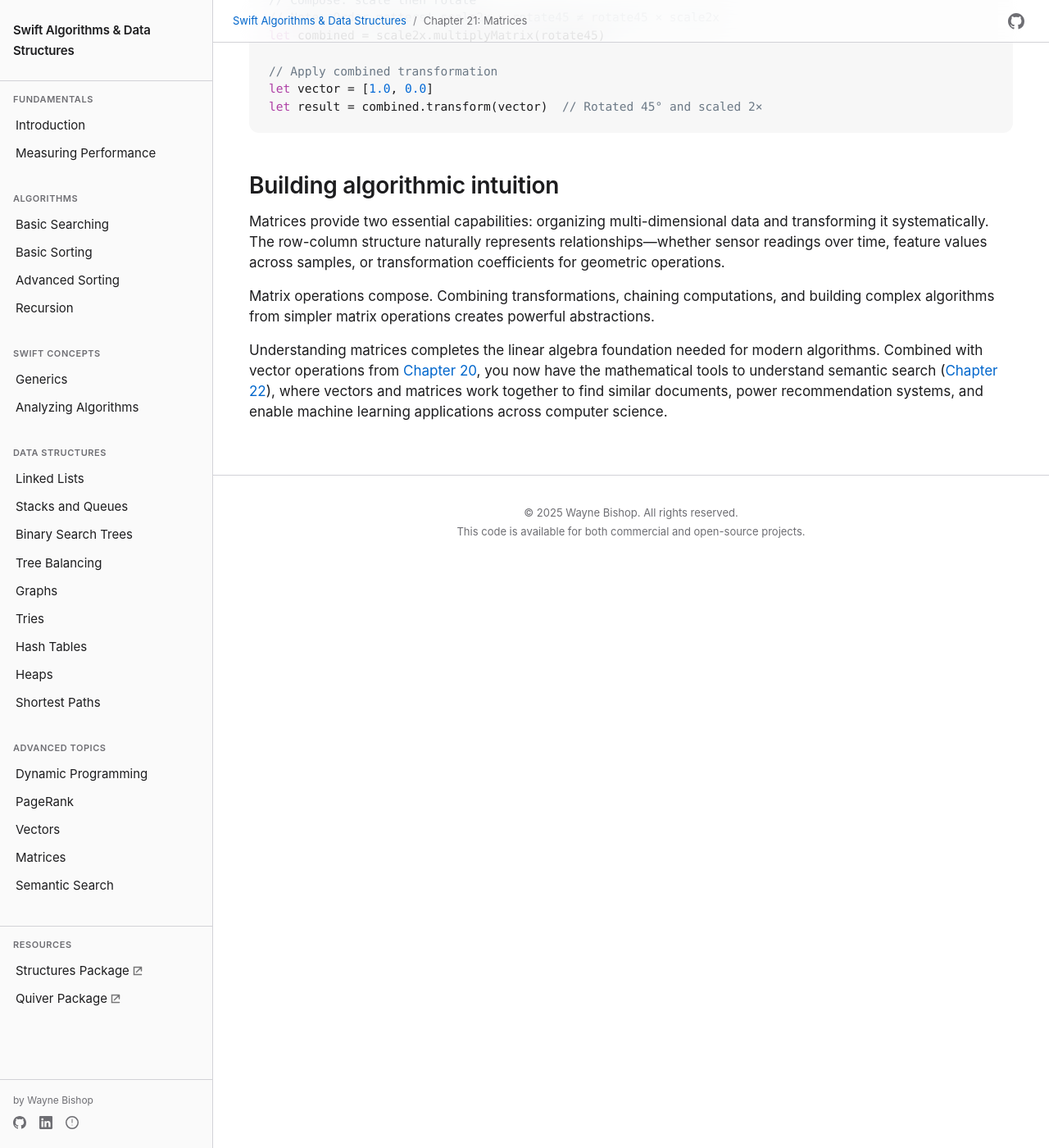
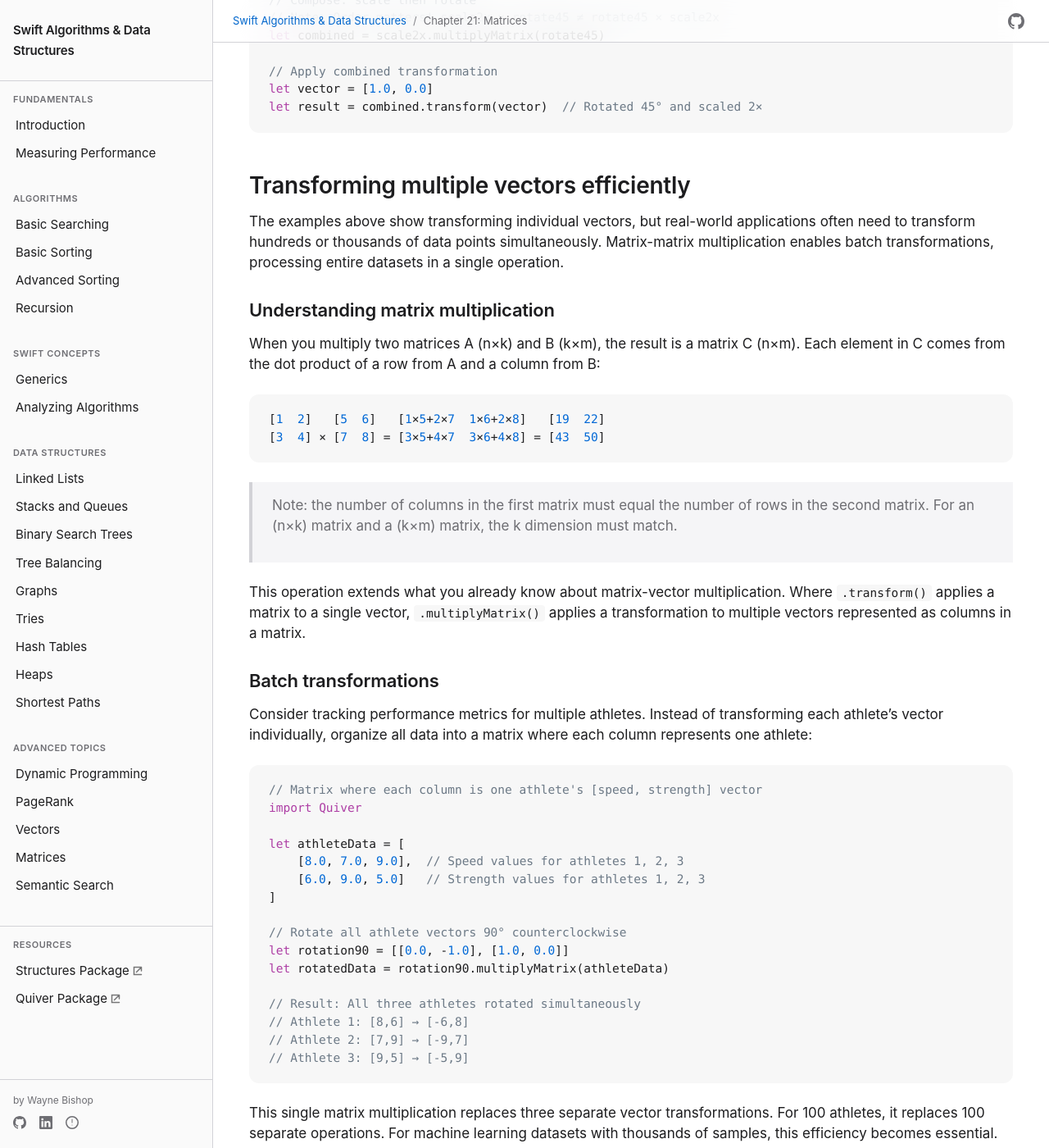
Before and after one commit to waynewbishop/swift-algorithms, a Jekyll site: the page built from 21-matrices.md, in a window 1280 px wide and 1400 px high, scrolled down 8228 px. Shown: the whole window at 82% size. Built offline with Jekyll 4.4.1, drawn with Linux system fonts in a browser that asks for light colours; some of the changed text lies outside the part shown.

Commit message:
Add matrix-matrix multiplication section to Chapter 21
Add new section "Transforming multiple vectors efficiently" showing
how to use .multiplyMatrix() for batch transformations.

Content includes:
- Mathematical explanation of matrix multiplication
- Batch transformation example with athlete performance data
- Performance comparison (loop vs single operation)
- Real-world applications (ML, graphics, image processing)
- Verification of transformation properties

This completes the implementation referenced on line 295 which
previously called .multiplyMatrix() before it existed in Quiver.

Demonstrates scaling from individual vector operations to efficient
batch processing of entire datasets, bridging classical algorithms
to modern data science applications.

🤖 Generated with [Claude Code](https://claude.com/claude-code)

Co-Authored-By: Claude <noreply@anthropic.com>

````diff
--- a/21-matrices.md
+++ b/21-matrices.md
@@ -299,6 +299,93 @@ let vector = [1.0, 0.0]
 let result = combined.transform(vector)  // Rotated 45° and scaled 2×
 ```
 
+## Transforming multiple vectors efficiently
+
+The examples above show transforming individual vectors, but real-world applications often need to transform hundreds or thousands of data points simultaneously. Matrix-matrix multiplication enables batch transformations, processing entire datasets in a single operation.
+
+### Understanding matrix multiplication
+
+When you multiply two matrices A (n×k) and B (k×m), the result is a matrix C (n×m). Each element in C comes from the dot product of a row from A and a column from B:
+
+```
+[1  2]   [5  6]   [1×5+2×7  1×6+2×8]   [19  22]
+[3  4] × [7  8] = [3×5+4×7  3×6+4×8] = [43  50]
+```
+
+> Note: the number of columns in the first matrix must equal the number of rows in the second matrix. For an (n×k) matrix and a (k×m) matrix, the k dimension must match.
+
+This operation extends what you already know about matrix-vector multiplication. Where `.transform()` applies a matrix to a single vector, `.multiplyMatrix()` applies a transformation to multiple vectors represented as columns in a matrix.
+
+### Batch transformations
+
+Consider tracking performance metrics for multiple athletes. Instead of transforming each athlete's vector individually, organize all data into a matrix where each column represents one athlete:
+
+```swift
+// Matrix where each column is one athlete's [speed, strength] vector
+import Quiver
+
+let athleteData = [
+    [8.0, 7.0, 9.0],  // Speed values for athletes 1, 2, 3
+    [6.0, 9.0, 5.0]   // Strength values for athletes 1, 2, 3
+]
+
+// Rotate all athlete vectors 90° counterclockwise
+let rotation90 = [[0.0, -1.0], [1.0, 0.0]]
+let rotatedData = rotation90.multiplyMatrix(athleteData)
+
+// Result: All three athletes rotated simultaneously
+// Athlete 1: [8,6] → [-6,8]
+// Athlete 2: [7,9] → [-9,7]
+// Athlete 3: [9,5] → [-5,9]
+```
+
+This single matrix multiplication replaces three separate vector transformations. For 100 athletes, it replaces 100 separate operations. For machine learning datasets with thousands of samples, this efficiency becomes essential.
+
+### Why this matters
+
+Compare two approaches to rotating 100 athlete performance vectors:
+
+```swift
+// Approach 1: Individual transformations (100 separate operations)
+var rotatedAthletes = [[Double]]()
+for athlete in athletes {
+    let rotated = rotation.transform(athlete)
+    rotatedAthletes.append(rotated)
+}
+
+// Approach 2: Batch transformation (single matrix operation)
+let rotatedAll = rotation.multiplyMatrix(athleteMatrix)
+```
+
+### Verifying transformation properties
+
+Matrix multiplication preserves key properties of transformations. For example, four 90° rotations should return to the identity matrix:
+
+```swift
+// Four 90° rotations = full circle
+import Quiver
+
+let rotate90 = [[0.0, -1.0], [1.0, 0.0]]
+let rotate180 = rotate90.multiplyMatrix(rotate90)
+let rotate270 = rotate180.multiplyMatrix(rotate90)
+let rotate360 = rotate270.multiplyMatrix(rotate90)
+
+// Result: [[1, 0], [0, 1]] - back to identity
+```
+
+Similarly, composing two scaling transformations multiplies their effects:
+
+```swift
+// 2× scaling composed with 3× scaling = 6× scaling
+let scale2x = [[2.0, 0.0], [0.0, 2.0]]
+let scale3x = [[3.0, 0.0], [0.0, 3.0]]
+let scale6x = scale2x.multiplyMatrix(scale3x)
+
+// Result: [[6, 0], [0, 6]]
+```
+
+Matrix multiplication is not commutative—the order matters. Rotating then scaling produces different results than scaling then rotating. This reflects how transformation sequences work: the operations apply right-to-left, matching mathematical function composition.
+
 ## Building algorithmic intuition
 
 Matrices provide two essential capabilities: organizing multi-dimensional data and transforming it systematically. The row-column structure naturally represents relationships—whether sensor readings over time, feature values across samples, or transformation coefficients for geometric operations.
````
